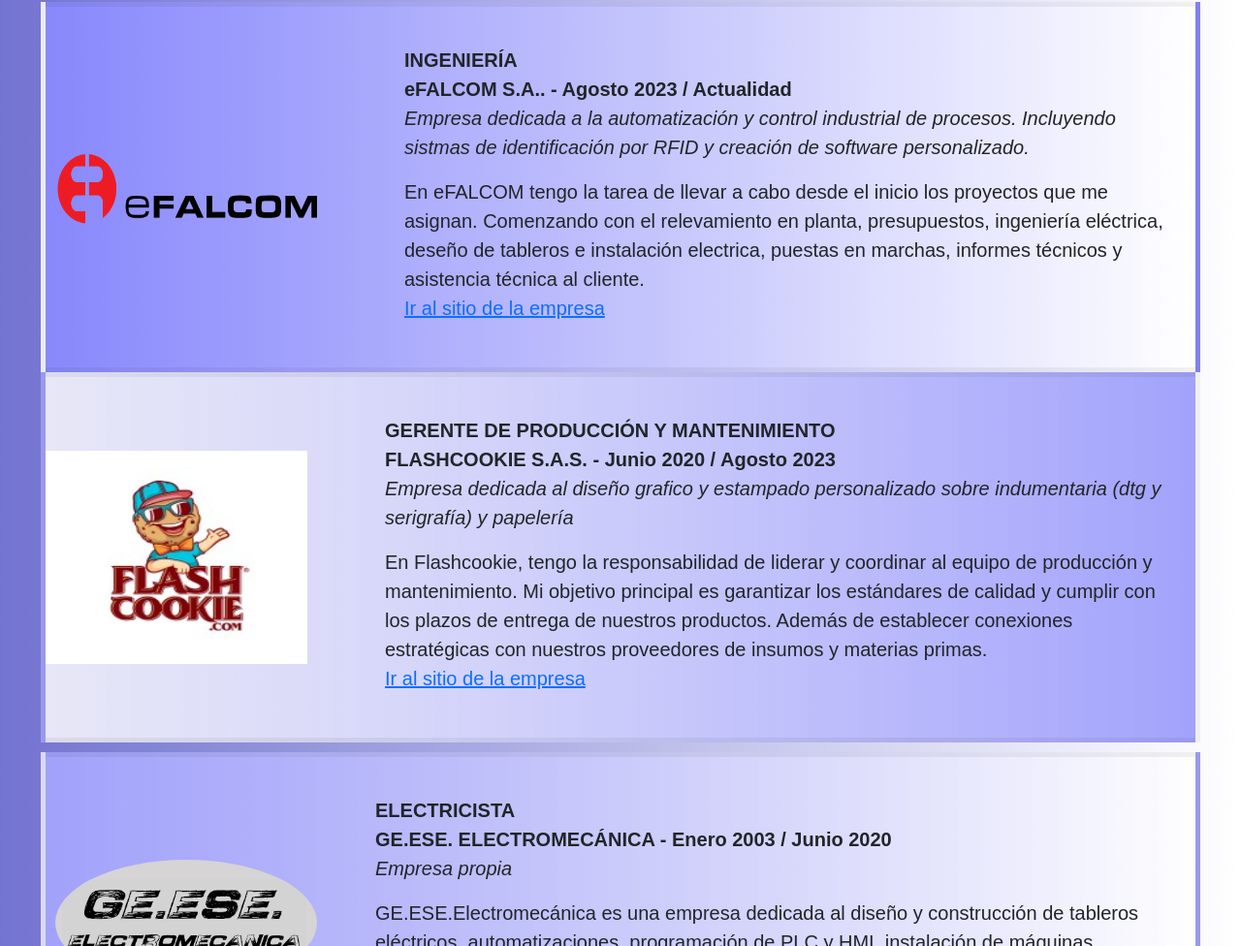
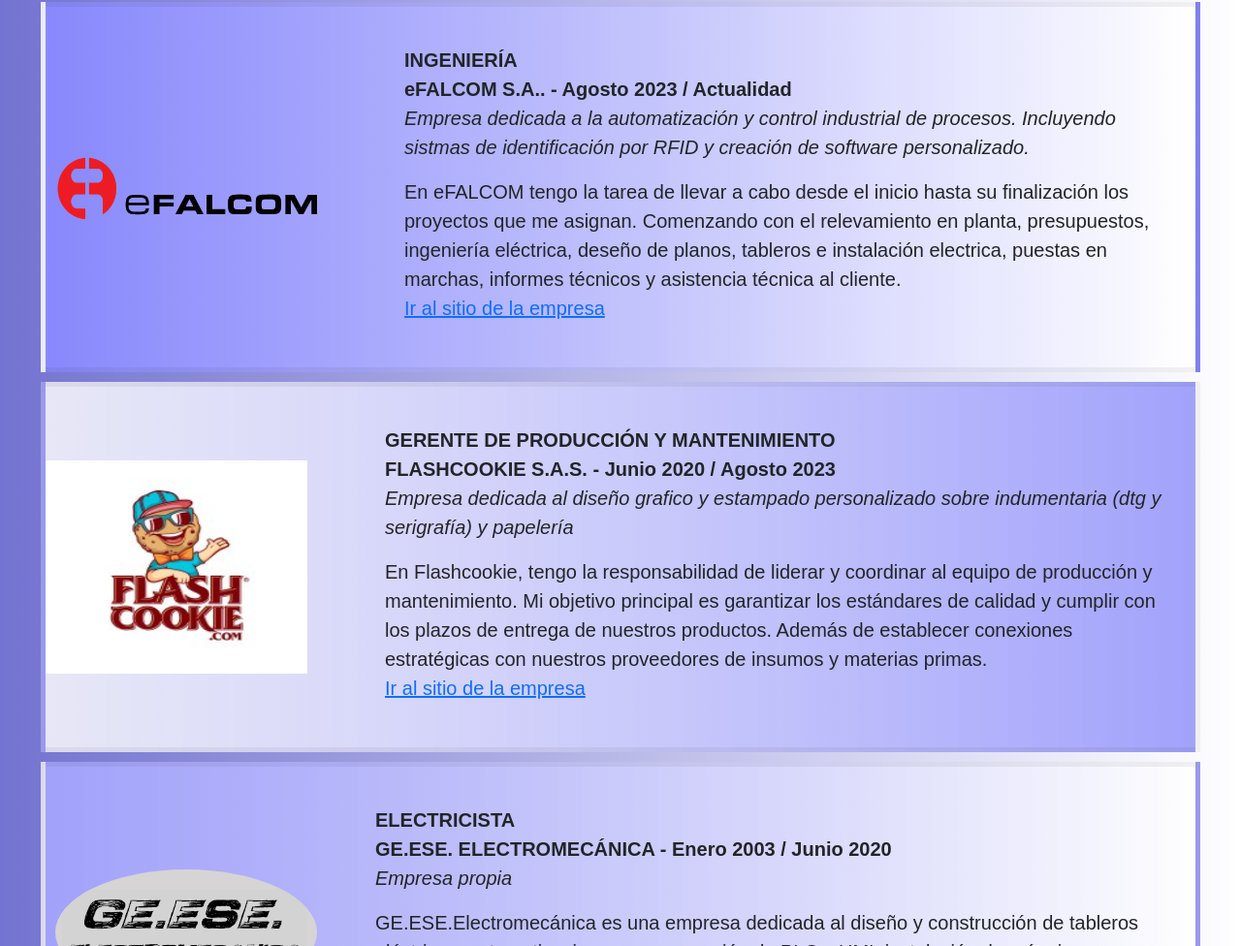
Before and after one commit to gomez-code/mi-portfolio, a website: page index.html in a window 1280 px wide. Shown: the part 1534-2510 px from the top of the page at 97% size. Drawn offline with nearby package versions, Linux system fonts and the light colour scheme.

Commit message:
11-11-2024

```diff
--- a/index.html
+++ b/index.html
@@ -115,11 +115,11 @@
                 <h2>EXPERIENCIA LABORAL</h2>
                 <div class="exp_actual">
                   <div class="logo_efalcom">
-                      <img src="./efalcom-logo-black.png" alt="Automatización de procesos / RFID" title="eFALCOM SA" height="90" width="290px">
+                      <img src="./efalcom-logo-black.png" alt="Automatización de procesos / RFID" title="eFALCOM SA" height="80" width="290px">
                   </div>
                  <div class="texto-experiencia-actual">
-                     <p><strong>INGENIERÍA<br>eFALCOM S.A.. - Agosto 2023 / Actualidad</strong><br><CIte>Empresa dedicada a la automatización y control industrial de procesos. Incluyendo sistmas de identificación por RFID y creación de software personalizado.</CIte><P>En eFALCOM tengo la tarea de llevar a cabo desde el inicio
-                      los proyectos que me asignan. Comenzando con el relevamiento en planta, presupuestos, ingeniería eléctrica, deseño de tableros e instalación electrica, puestas en marchas, informes técnicos y asistencia técnica al cliente.<br><a target="_blank" href="https://efalcom.com/home/">Ir al sitio de la empresa</a>
+                     <p><strong>INGENIERÍA<br>eFALCOM S.A.. - Agosto 2023 / Actualidad</strong><br><CIte>Empresa dedicada a la automatización y control industrial de procesos. Incluyendo sistmas de identificación por RFID y creación de software personalizado.</CIte><P>En eFALCOM tengo la tarea de llevar a cabo desde el inicio hasta su finalización
+                      los proyectos que me asignan. Comenzando con el relevamiento en planta, presupuestos, ingeniería eléctrica, deseño de planos, tableros e instalación electrica, puestas en marchas, informes técnicos y asistencia técnica al cliente.<br><a target="_blank" href="https://efalcom.com/home/">Ir al sitio de la empresa</a>
                      </p>
                  </div>
                 </div>
--- a/scss/style.scss
+++ b/scss/style.scss
@@ -247,6 +247,7 @@
     border: 5px solid rgba(19, 17, 17, 0.057);
     padding-top: 20px;
     padding-bottom: 20px;
+    margin-top: 10px;
     text-align: left;
     background: linear-gradient(to left, rgb(162, 162, 251) , rgba(255, 255, 255, 0.821));
 
```
Also changed, not shown: english.html (+1 -1 lines), css/style.css, 1 other file.
